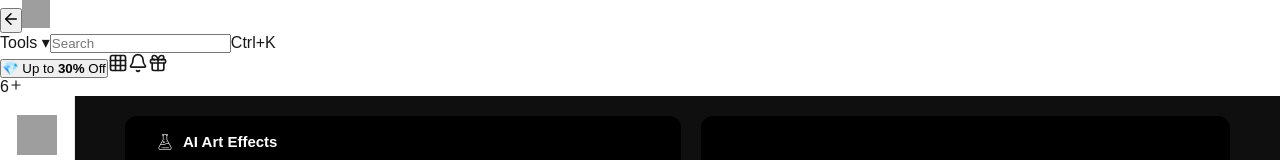
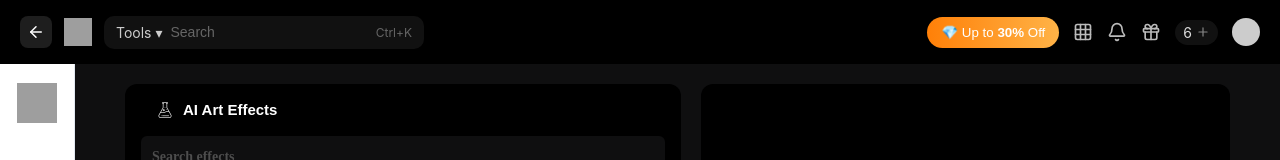
Before and after one commit to tuanpham772k3/fotor-frontend, a Next.js app: page /goart in a window 1280 px wide. Shown: the top 160 px of the page. Built offline with nearby package versions, Linux system fonts and the light colour scheme; grey boxes are pictures that could not be loaded.

Commit message:
Update header class name to unit-header for improved clarity and consistency in styling.

```diff
--- a/src/app/components/header/Header.tsx
+++ b/src/app/components/header/Header.tsx
@@ -5,7 +5,7 @@ import { ArrowLeft, Grid, Bell, Gift, Plus } from "lucide-react";
 
 export default function Header() {
   return (
-    <header className="header">
+    <header className="unit-header">
       {/* LEFT */}
       <div className="left">
         <button className="backBtn">
```
